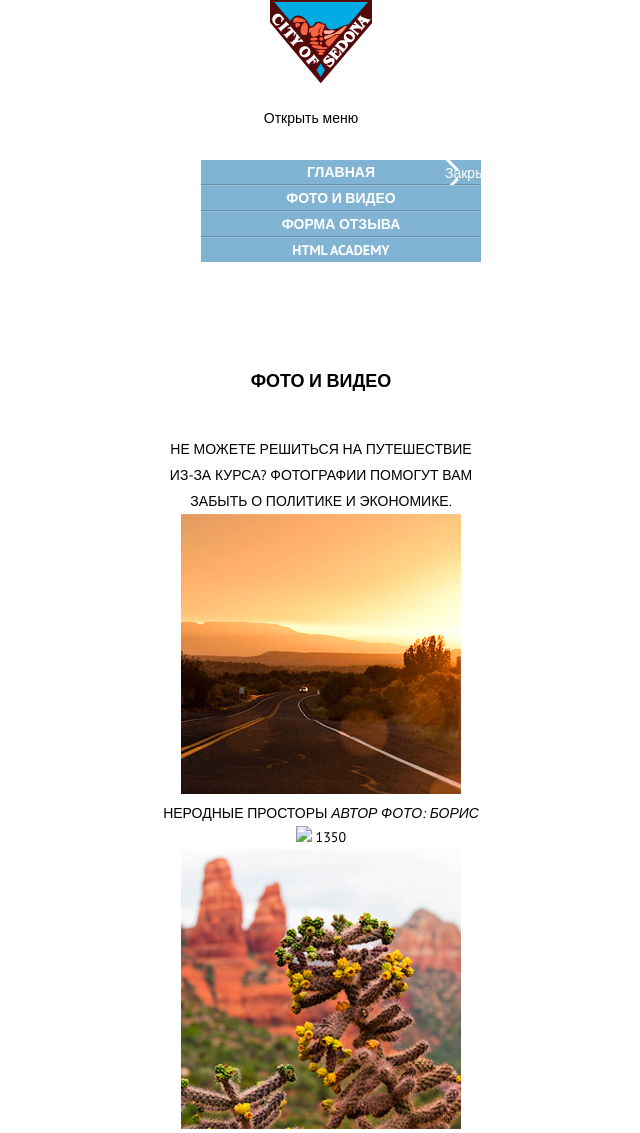
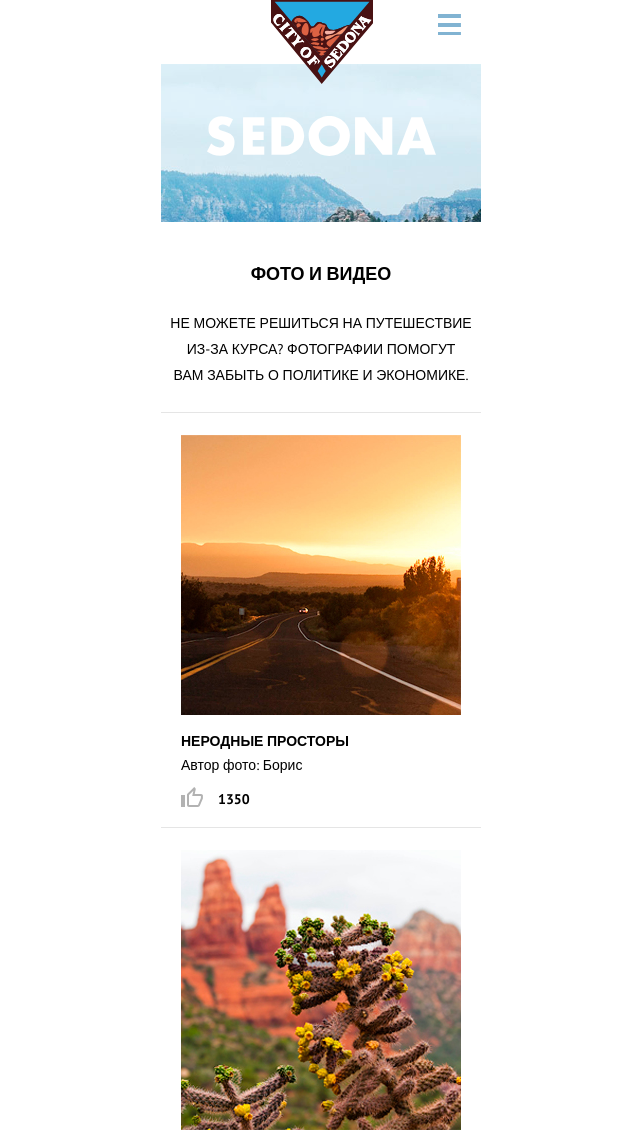
Before and after one commit to Sensa77/sensa77-pet-project-lvl2, a website: page source/photo.html in a window 1280 px wide. Shown: the top 1133 px of the page, without its empty margins (319-959 px from the left). Drawn offline with Linux system fonts and the light colour scheme.

Commit message:
Закончила с фотками (но это не точно)

```diff
--- a/source/photo.html
+++ b/source/photo.html
@@ -8,16 +8,37 @@
   </head>
   <body>
     <header class="page-header">
-      <a class="page-header__logo">
-        <img src="/img/logotype-mobile.png" alt="Логотип Седоны" />
+      <nav class="main-nav page-header__nav">
+        <div class="main-nav__wrapper">
+          <a class="main-nav__logo">
+            <img
+              src="./svg/logo-sedona-mobile.svg"
+              width="102"
+              height="83"
+              alt="Логотип Седоны"
+            />
           </a>
-      <nav class="main-nav">
-        <button class="main-nav__toggle" type="button">Открыть меню</button>
-        <div class="main-nav__wrapper">
-          <ul class="main-nav__list site-list">
+          <button class="main-nav__toggle" type="button">
+            <svg
+              version="1"
+              xmlns="http://www.w3.org/2000/svg"
+              width="22.928"
+              height="21.982"
+            >
+              <path
+                d="M0 0h22.928v3.964H0zm0 9.009h22.928v3.964H0zm0 9.009h22.928v3.964H0z"
+                fill="#81b3d2"
+              />
+            </svg>
+          </button>
+        </div>
+        <div class="site-list visually-hidden">
+          <ul class="site-list__wrapper">
             <li class="site-list__item">
               <a class="site-list__link" href="index.html">Главная</a>
-              <button class="site-list__close" type="button">Закрыть</button>
+              <button class="site-list__close" type="button">
+                <span class="visually-hidden">Закрыть</span>
+              </button>
             </li>
             <li class="site-list__item">
               <a class="site-list__link" href="photo.html">Фото и видео</a>
@@ -33,70 +54,89 @@
       </nav>
     </header>
     <main class="page-main">
-      <section class="greeting-mini">
+      <section class="greeting page-main__greeting greeting--mini">
         <h1 class="visually-hidden">Добро пожаловать в Sedona!</h1>
         <img
-          class="greeting-mini__signature"
-          src="/img/SEDONA.png"
-          alt="Седона"
+          class="greeting__signature greeting__signature--mini"
+          src="./svg/text-sedona.svg"
+          width="229"
+          height="39"
+          alt="Добро пожаловать в Седону!"
         />
       </section>
-      <section class="aside">
+      <section class="aside aside--mg">
         <h2 class="aside__title">Фото и видео</h2>
         <p class="aside__description">
-          Не можете решиться на путешествие из-за курса? Фотографии помогут вам
-          забыть о политике и экономике.
+          Не можете решиться на путешествие из-за курса? Фотографии помогут
+          <br />
+          вам забыть о политике и экономике.
         </p>
       </section>
       <section class="photograph">
+        <div class="photograph__item photograph__item-mg photograph__item--pd">
+          <div class="photograph__image-wrapper">
             <img
               class="photograph__image"
-          src="/img/photo-1-mobile.jpg"
+              src="./img/photo-1-mobile.jpg"
               alt="Дорога"
+              width="280"
+              height="280"
             />
+          </div>
+          <div class="photograph__wrapper">
             <span class="photograph__signature">Неродные просторы</span>
             <cite class="photograph__author">Автор фото: Борис</cite>
-        <img src="#" class="photograph__like-icon" />
             <span class="photograph__likes">1350</span>
-      </section>
-      <section class="photograph">
+          </div>
+        </div>
+        <div class="photograph__item photograph__item--pd">
+          <div class="photograph__image-wrapper">
             <img
               class="photograph__image"
-          src="/img/photo-2-mobile.jpg"
+              src="./img/photo-2-mobile.jpg"
               width="280"
               height="280"
               alt="Растительность"
             />
+          </div>
+          <div class="photograph__wrapper">
             <span class="photograph__signature">Местная растительность</span>
             <cite class="photograph__author">Автор фото: Сергей</cite>
-        <img src="#" class="photograph__like-icon" />
             <span class="photograph__likes">143</span>
-      </section>
-      <section class="photograph">
+          </div>
+        </div>
+        <div class="photograph__item photograph__item--pd">
+          <div class="photograph__image-wrapper">
             <img
               class="photograph__image"
-          src="/img/photo-3-mobile.jpg"
+              src="./img/photo-3-mobile.jpg"
               width="280"
               height="280"
               alt="Дорога на север"
             />
+          </div>
+          <div class="photograph__wrapper">
             <span class="photograph__signature">Дорога на север</span>
             <cite class="photograph__author">Автор фото: Петр</cite>
-        <img src="#" class="photograph__like-icon" />
             <span class="photograph__likes">96</span>
-      </section>
-      <section class="photograph">
+          </div>
+        </div>
+        <div class="photograph__item photograph__item--pd">
+          <div class="photograph__image-wrapper">
             <img
               class="photograph__image"
-          src="/img/photo-4-mobile.jpg"
+              src="./img/photo-4-mobile.jpg"
               width="280"
               height="280"
               alt="Мост дьявола"
             />
+          </div>
+          <div class="photograph__wrapper">
             <span class="photograph__signature">Мост дьявола</span>
             <cite class="photograph__author">Автор фото: Антон</cite>
-        <img src="#" class="photograph__like-icon" />
             <span class="photograph__likes">254</span>
+          </div>
+        </div>
       </section>
       <section class="aside">
         <h2 class="aside__title">Вы еще сомневаетесь?</h2>
--- a/source/sass/blocks/aside.scss
+++ b/source/sass/blocks/aside.scss
@@ -1,11 +1,11 @@
 .aside__title {
   font-size: 18px;
   line-height: 26px;
-  margin-bottom: 42px;
+  margin-bottom: 23px;
   margin-top: 0;
   font-size: 18px;
   line-height: 26px;
-  padding-top: 46px;
+  padding-top: 39px;
 }
 
 .aside__description {
--- a/source/sass/blocks/greeting.scss
+++ b/source/sass/blocks/greeting.scss
@@ -3,11 +3,23 @@
   height: 390px;
   position: relative;
   z-index: 0;
+
+  &--mini {
+    background-image: url(../../img/back-mobile.png);
+    height: 158px;
+    position: relative;
+    z-index: 0;
+    bottom: 0;
+  }
 }
 
 .greeting__signature {
   padding-top: 90px;
   box-sizing: content-box;
+
+  &--mini {
+    padding-top: 52px;
+  }
 }
 
 .greeting__intro {
--- a/source/sass/blocks/page-main.scss
+++ b/source/sass/blocks/page-main.scss
@@ -1,3 +1,7 @@
 .page-main__greeting {
   margin-top: -27px;
 }
+
+.aside--mg {
+  margin-bottom: 24px;
+}
--- /dev/null
+++ b/source/sass/blocks/photograph.scss
@@ -0,0 +1,57 @@
+.photograph__item {
+  border-top: 1px solid #e5e5e5;
+  min-height: 414px;
+
+  &--pd {
+    padding-top: 22px;
+    padding-bottom: 16px;
+    padding-left: 20px;
+    padding-right: 20px;
+  }
+}
+
+.photograph__item:last-child {
+  border-bottom: 1px solid #e5e5e5;
+}
+
+.photograph__image-wrapper {
+  margin-bottom: 14px;
+  height: 280px;
+}
+
+.photograph__wrapper {
+  text-align: start;
+}
+
+.photograph__signature {
+  display: block;
+  font-size: 14px;
+  line-height: 24px;
+  font-weight: bold;
+}
+
+.photograph__author {
+  display: block;
+  font-style: normal;
+  text-transform: none;
+  margin-bottom: 10px;
+}
+
+.photograph__likes {
+  display: flex;
+  font-weight: bold;
+  position: relative;
+  align-items: baseline;
+  padding-left: 37px;
+}
+
+.photograph__likes::before {
+  content: "";
+  position: absolute;
+  display: block;
+  background-image: url(../../svg/icon-like.svg);
+  width: 23px;
+  height: 21px;
+  background-repeat: no-repeat;
+  left: 0;
+}
--- a/source/sass/scaffolding.scss
+++ b/source/sass/scaffolding.scss
@@ -59,6 +59,15 @@ html {
   text-align: center;
 }
 
+img {
+  max-width: 100%;
+  height: auto;
+}
+
+a {
+  text-decoration: none;
+}
+
 .visually-hidden {
   position: absolute;
   clip: rect(0 0 0 0);
--- a/source/sass/style.scss
+++ b/source/sass/style.scss
@@ -15,3 +15,4 @@
 @import "blocks/button.scss";
 @import "blocks/social-networks.scss";
 @import "blocks/copyright.scss";
+@import "blocks/photograph.scss";
```
Also changed, not shown: source/index.html (+3 -3 lines), source/css/style.css, 1 other file. Lines whose indentation alone changed are shown as unchanged.
